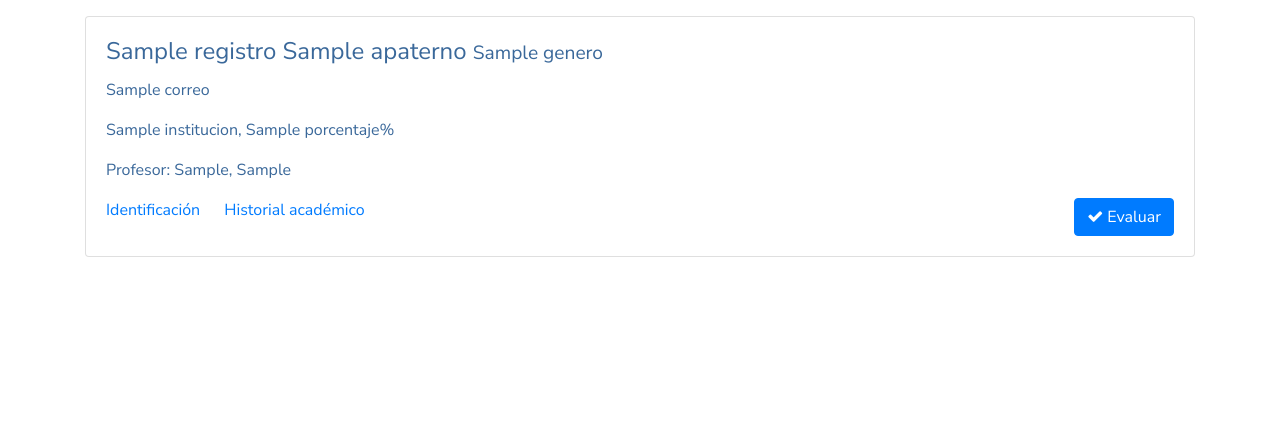
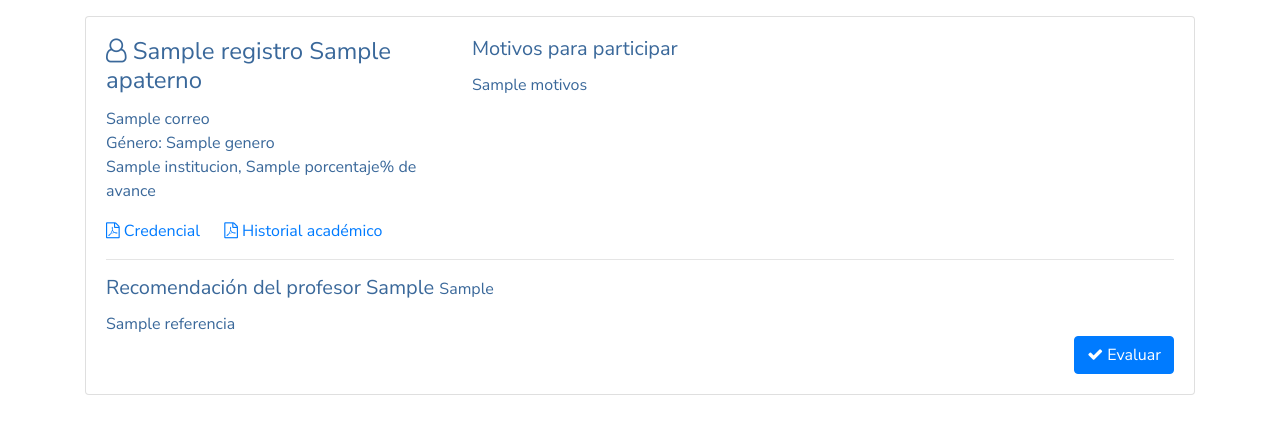
Before and after one commit to lugetego/EMALCA20, a Symfony app: template templates/registro/show.html.twig in a window 1280 px wide. Shown: the part 96-530 px from the top of the page. Run offline with Twig, Linux system fonts and the light colour scheme; the template is opened without the code that fills it: most values are stand-ins (such as "Sample title", 1, 10 or a date in 2020); some libraries are stand-ins or nearby versions.

Commit message:
Recomendación, modificación de plantillas, generación de correos

```diff
--- a/templates/registro/confirmacion.html.twig
+++ b/templates/registro/confirmacion.html.twig
@@ -6,7 +6,7 @@
     </div>
 
     <div class="alert alert-success">
-        <strong>Tus datos se registraron exitosamente!</strong>
+        <strong>!Tus datos se registraron exitosamente!</strong>
     </div>
     <p class="lead mt-5">Recibirás un correo de confirmación.</p>
     <a class="btn btn-primary" href="https://matmor.unam.mx/EMALCA20" role="button">Continuar al sitio web</a>
--- a/templates/registro/confirmacion.txt.twig
+++ b/templates/registro/confirmacion.txt.twig
@@ -10,5 +10,5 @@ Te comunicaremos el resultado de tu solicitud a más tardar el X de xxxx
 
 ¡Saludos cordiales!
 
-Comité organizador de la
 {{ evento }}
+Comité organizador.
--- a/templates/registro/referencia.html.twig
+++ b/templates/registro/referencia.html.twig
@@ -17,8 +17,7 @@
         <li>Al finalizar el envío de este formulario debe de visualizar una pantalla de confirmación además de recibir
             un correo electrónico a su cuenta y a la cuenta de correo del alumno que está recomendado,
             de no ser así favor de comunicarse al correo <strong>webmaster<i class="fa fa-at"></i>matmor.unam.mx</strong> para asegurarse que se haya recibido su información.</li>
-        <li>Para enviar la información sobre la recomendación de su alumno
-            debe llenar el siguiente campo con un límite de 3000 caracteres.</li>
+        <li>La recomendación para su alumno la deberá llenar en el siguiente campo con un límite de 3000 caracteres.</li>
     </ul>
 </div>
 
--- a/templates/registro/show.html.twig
+++ b/templates/registro/show.html.twig
@@ -8,7 +8,7 @@
         <nav aria-label="breadcrumb ">
             <ol class="breadcrumb">
                 <li class="breadcrumb-item"><a href="{{ path('registro_index') }}">Todos los registros</a></li>
-                <li class="breadcrumb-item active" aria-current="page">{{  registro.slug }}</li>
+                <li class="breadcrumb-item active" aria-current="page">{{ registro.slug }}</li>
                 <li class="breadcrumb-item active"><small>Creación: {{ registro.createdAt|date }}</small></li>
                 <li class="breadcrumb-item active"><small>Modificación: {{ registro.modifiedAt|date }}</small></li>
 
@@ -20,19 +20,74 @@
         <div class="col">
             <div class="card">
                 <div class="card-body">
-                    <h4 class="card-title">{{ registro.nombre }} {{ registro.apaterno }} <small>{{ registro.genero }}</small></h4>
-                    <p class="card-text">
-                        {{ registro.correo }}
-                    </p>
-                    <p class="card-text">{{ registro.institucion }}, {{ registro.porcentaje }}%</p>
-                    <p class="card-text">Profesor: {{ registro.profesorInst }}, {{ registro.profesorCorreo }}</p>
-                    <a href="{{ vich_uploader_asset(registro, 'credencialFile') }}" class="card-link" target="_blank">Identificación</a>
-                    <a href="{{ vich_uploader_asset(registro, 'historialFile') }}" class="card-link" target="_blank">Historial académico</a>
+                    <div class="row">
+                        <div class="col-4">
+                            <h4 class="card-title"><i class="fa fa-user-o" aria-hidden="true"></i>
+                                {{ registro.nombre }} {{ registro.apaterno }}</h4>
+                            <p class="card-text">
+                                {{ registro.correo }}<br>
+                                Género: {{ registro.genero }}<br>
+                                {{ registro.institucion }}, {{ registro.porcentaje }}% de avance<br>
+                                </p>
+                            <p class="card-text">
+                                {% if registro.credencialName != null  %}
+                                    <a href="{{ vich_uploader_asset(registro, 'credencialFile') }}"
+                                       class="card-link" target="_blank">
+                                        <i class="fa fa-file-pdf-o" aria-hidden="true"></i>
+                                        Credencial</a>
+                                {% else %}
+                                    <i class="fa fa-times-circle" aria-hidden="true"></i>
+                                    Credencial
+                                {% endif %}
+                                {% if registro.historialName != null  %}
+                                    <a href="{{ vich_uploader_asset(registro, 'historialFile') }}"
+                                       class="card-link" target="_blank">
+                                        <i class="fa fa-file-pdf-o" aria-hidden="true"></i>
+                                        Historial académico</a>
+                                {% else %}
+                                    <i class="fa fa-times-circle" aria-hidden="true"></i>
+                                    Historial académico
+                                {% endif %}
+                            </p>
+                        </div>
+
+                        <div class="col-8">
+                            <h5 class="card-title">Motivos para participar</h5>
+                            <p class="card-text text-justify">{{ registro.motivos }}</p>
+                        </div>
+                    </div>
+
+                    <hr>
+                    <div class="row">
+                        <div class="col">
+                            {% if registro.referencia != null %}
+                            <h5 class="card-title">Recomendación del profesor {{ registro.profesorInst }}
+                                <small>{{ registro.profesorCorreo }}</small>
+                            </h5>
+                                <p class="card-text text-justify">
+                                    {{ registro.referencia }}
+                                </p>
+
+                            {% else %}
+                                <h5 class="card-title"><i class="fa fa-times-circle" aria-hidden="true"></i>
+                                     No se ha recibido recomendación del profesor {{ registro.profesorInst }}
+                                    <small>{{ registro.profesorCorreo }}</small>
+                                </h5>
+                            {% endif %}
+
+
+                        </div>
+
+                    </div>
                     <button type="button" class="btn btn-primary btn-xs pull-right" data-toggle="modal" data-target="#evalModal">
                         <i class="fa fa-check"></i> Evaluar </button>
+
                 </div>
+
             </div>
+
         </div>
+
     </div>
 
 {% endblock %}
```
Also changed, not shown: src/Controller/RegistroController.php (+4 -3 lines), templates/registro/_form.html.twig (+17 -6 lines), templates/registro/confirmacionRef.html.twig (+16 -0 lines), templates/registro/confirmacionRef.txt.twig (+8 -0 lines), templates/registro/referencia.txt.twig (+19 -0 lines).
